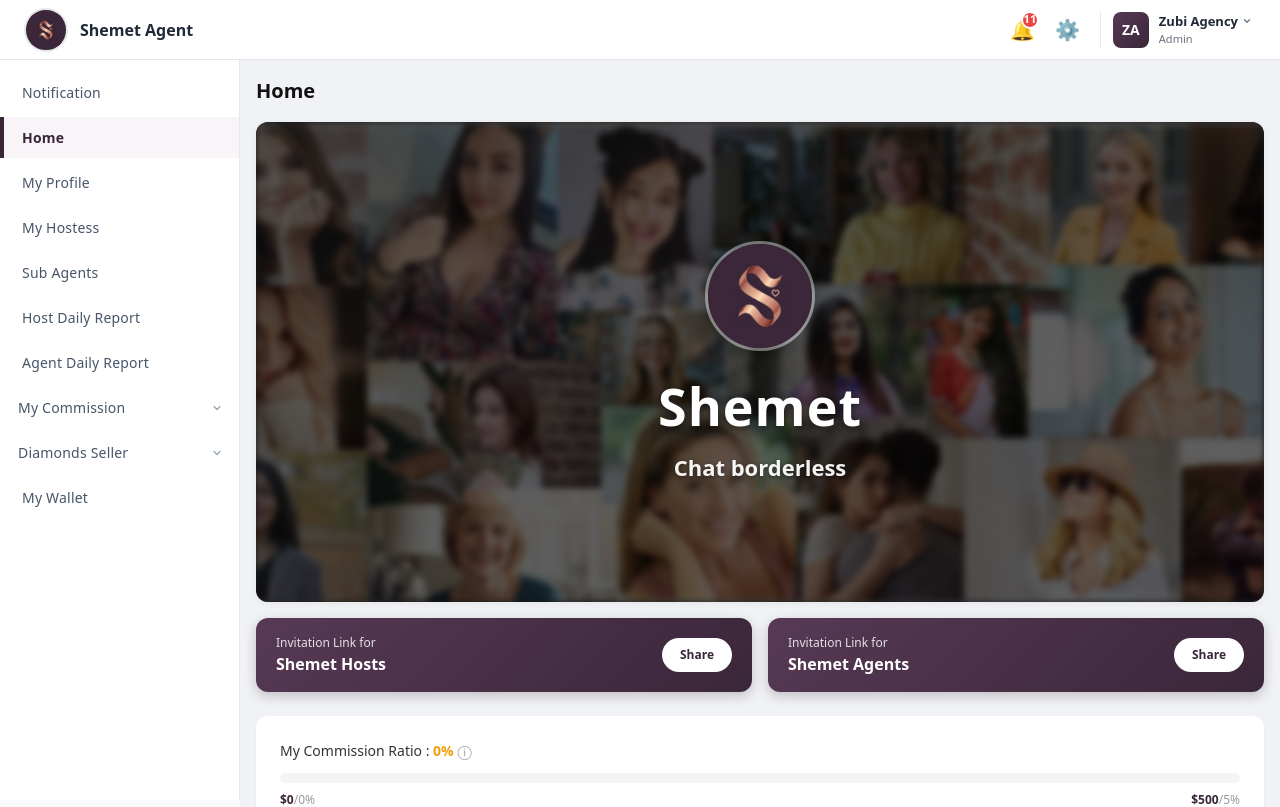
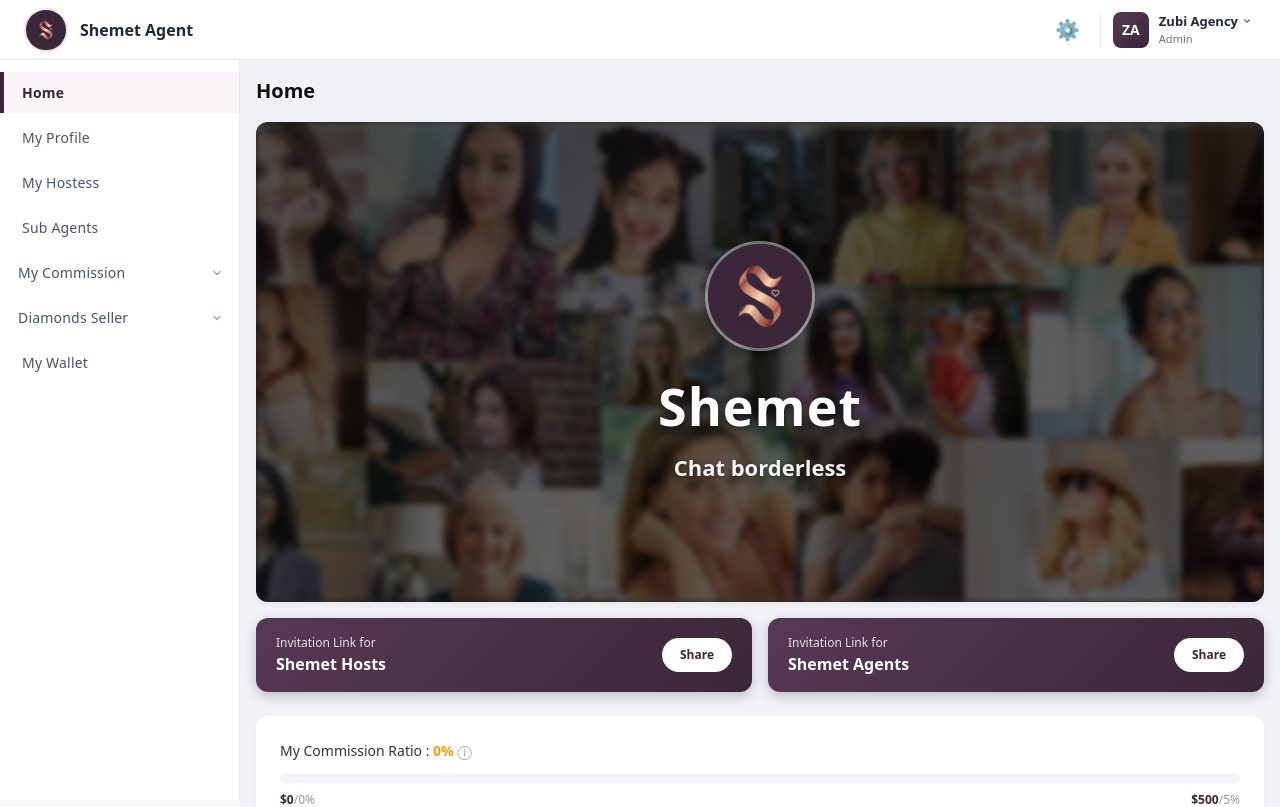
Before and after one commit to kariyawasamnaveen/shemet-agency-dashboard, a Next.js app: page / in a window 1280 px wide. Shown: the top 807 px of the page. Built offline with nearby package versions, Linux system fonts and the light colour scheme.

Commit message:
Final cleanup: Remove notifications and reports per client request

```diff
--- a/app/components/Header.js
+++ b/app/components/Header.js
@@ -59,39 +59,7 @@ export default function Header() {
 
       {/* Right: Icons + Profile */}
       <div style={{ display: 'flex', alignItems: 'center', gap: 20 }}>
-        {/* Notification */}
-        <Link href="/notification" style={{ textDecoration: 'none' }}>
-          <button style={{
-            background: 'none',
-            border: 'none',
-            fontSize: 20,
-            cursor: 'pointer',
-            position: 'relative',
-            color: '#1f2937',
-            display: 'flex',
-            alignItems: 'center'
-          }}>
-            🔔
-            <div style={{
-              position: 'absolute',
-              top: -4,
-              right: -4,
-              width: 18,
-              height: 18,
-              background: '#ef4444',
-              color: '#fff',
-              borderRadius: '50%',
-              fontSize: 11,
-              display: 'flex',
-              alignItems: 'center',
-              justifyContent: 'center',
-              fontWeight: 600,
-              border: '2px solid #fff'
-            }}>
-              11
-            </div>
-          </button>
-        </Link>
+
 
         {/* Settings */}
         <Link href="/settings" style={{ textDecoration: 'none' }}>
--- a/app/components/Sidebar.js
+++ b/app/components/Sidebar.js
@@ -17,13 +17,10 @@ export default function Sidebar() {
   }
 
   const menuStructure = [
-    { label: 'Notification', href: '/notification' },
     { label: 'Home', href: '/' },
     { label: 'My Profile', href: '/my-profile' },
     { label: 'My Hostess', href: '/invitation/invitees/hosts' },
     { label: 'Sub Agents', href: '/invitation/invitees/agents' },
-    { label: 'Host Daily Report', href: '/invitation/daily-report/hosts' },
-    { label: 'Agent Daily Report', href: '/invitation/daily-report/agents' },
     {
       label: 'My Commission',
       children: [
@@ -36,7 +33,6 @@ export default function Sidebar() {
       children: [
         { label: 'Dealers Management', href: '/diamonds/dealers' },
         { label: 'Complaint', href: '/diamonds/complaint' },
-        { label: 'Commission (Coming Soon)', href: '#', disabled: true },
       ]
     },
     { label: 'My Wallet', href: '/coins-diamonds' },
```
